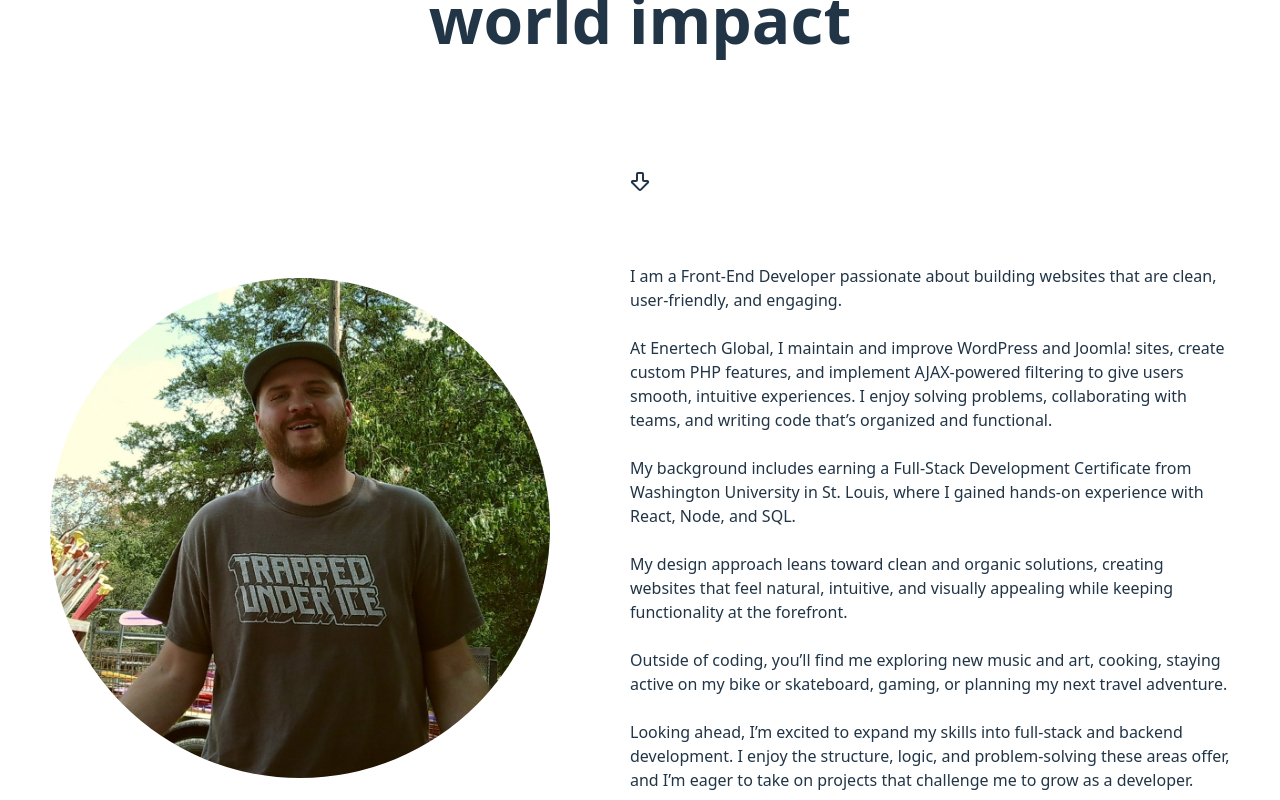
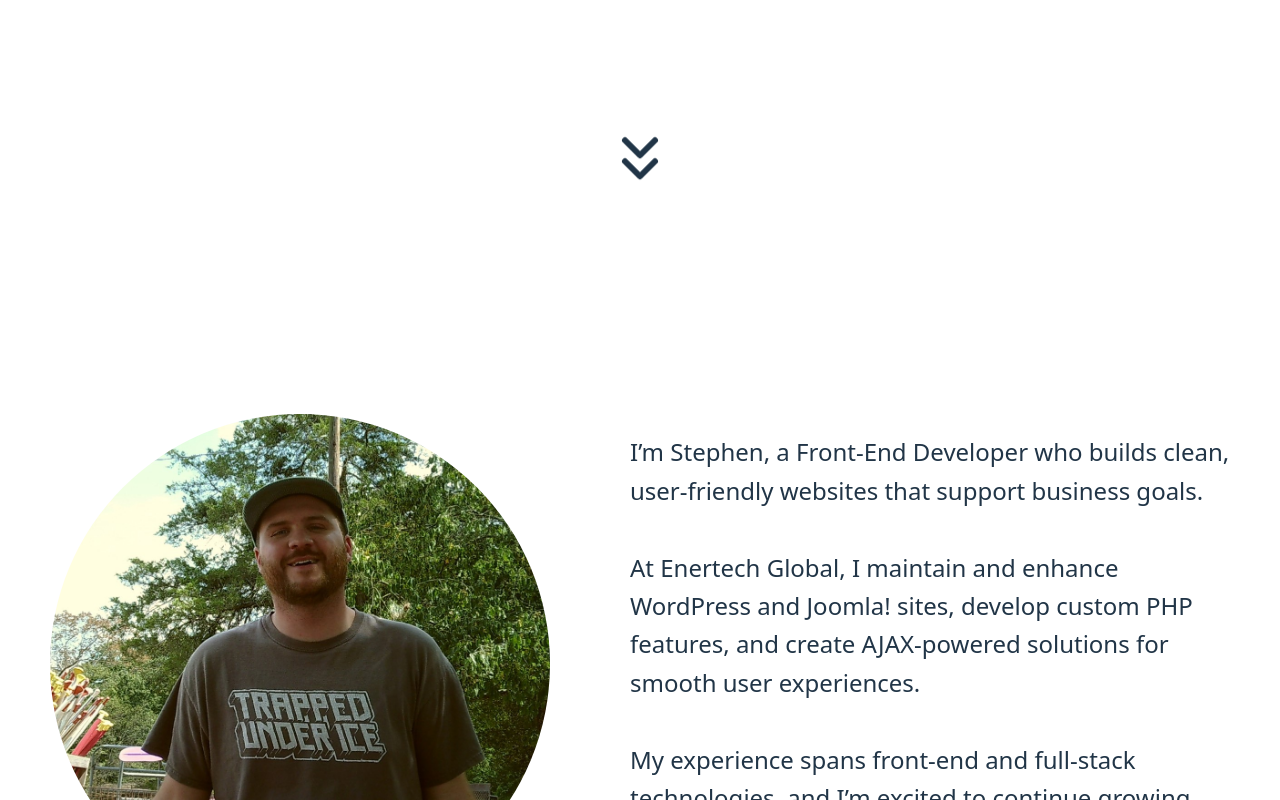
Before and after one commit to stephen-kern/vue-portfolio, a Vue app: page / in a window 1280 px wide. Shown: the part 580-1380 px from the top of the page. Built offline with nearby package versions, Linux system fonts and the light colour scheme.

Commit message:
home page adjustments

```diff
--- a/src/App.vue
+++ b/src/App.vue
@@ -16,4 +16,6 @@ import Navbar from "./components/Navbar.vue";
   </footer>
 </template>
 
-<style scoped></style>
+<style scoped>
+
+</style>
--- a/src/views/Home.vue
+++ b/src/views/Home.vue
@@ -1,6 +1,21 @@
 <script setup lang="ts">
 const name: string = "Stephen Kern";
-import { ArrowBigDown } from "lucide-vue-next";
+import { ChevronsDown } from "lucide-vue-next";
+import { ref, onMounted, onUnmounted } from "vue";
+
+const scrollY = ref(0);
+
+const handleScroll = () => {
+  scrollY.value = window.scrollY;
+};
+
+onMounted(() => {
+  window.addEventListener("scroll", handleScroll);
+});
+
+onUnmounted(() => {
+  window.removeEventListener("scroll", handleScroll);
+});
 </script>
 
 <template>
@@ -11,11 +26,18 @@ import { ArrowBigDown } from "lucide-vue-next";
     <h2>Detail-driven development with real-world impact</h2>
 
     <div class="cta-space">
-      <ArrowBigDown />
+      <ChevronsDown
+        class="chevrons"
+        :size="72"
+        :style="{
+          opacity: Math.max(1 - scrollY / 550, 0), // Fade out as you scroll down
+          transition: 'opacity 0.3s ease',
+        }"
+      />
     </div>
   </section>
-  <section>
-    <div class="story-section">
+  <section class="story-section">
+    <div class="story-grid">
       <img
         class="pfp"
         src="../assets/summer24square.JPG"
@@ -23,31 +45,16 @@ import { ArrowBigDown } from "lucide-vue-next";
       />
       <div class="story">
         <p>
-          I am a Front-End Developer passionate about building websites that are
-          clean, user-friendly, and engaging.
+          I’m Stephen, a Front-End Developer who builds clean, user-friendly
+          websites that support business goals.
           <br /><br />
-          At Enertech Global, I maintain and improve WordPress and Joomla!
-          sites, create custom PHP features, and implement AJAX-powered
-          filtering to give users smooth, intuitive experiences. I enjoy solving
-          problems, collaborating with teams, and writing code that’s organized
-          and functional.
+          At Enertech Global, I maintain and enhance WordPress and Joomla! sites, develop custom PHP features,
+          and create AJAX-powered solutions for smooth user experiences.
           <br /><br />
-          My background includes earning a Full-Stack Development Certificate
-          from Washington University in St. Louis, where I gained hands-on
-          experience with React, Node, and SQL.
-          <br /><br />
-          My design approach leans toward clean and organic solutions, creating
-          websites that feel natural, intuitive, and visually appealing while
-          keeping functionality at the forefront.
-          <br /><br />
-          Outside of coding, you’ll find me exploring new music and art,
-          cooking, staying active on my bike or skateboard, gaming, or planning
-          my next travel adventure.
-          <br /><br />
-          Looking ahead, I’m excited to expand my skills into full-stack and
-          backend development. I enjoy the structure, logic, and problem-solving
-          these areas offer, and I’m eager to take on projects that challenge me
-          to grow as a developer.
+          My
+          experience spans front-end and full-stack technologies, and I’m
+          excited to continue growing into backend and full-stack roles where I
+          can take on new challenges.
         </p>
       </div>
     </div>
@@ -58,18 +65,42 @@ import { ArrowBigDown } from "lucide-vue-next";
 .cta {
   display: flex;
   flex-direction: column;
-  justify-content: space-evenly;
   text-align: center;
-  min-height: 90vh;
+  height: 80vh;
+  padding: 2em;
 }
 
 .cta-space {
   text-align: center;
+  margin-top: auto;
 }
 .cta h2 {
   font-size: 4rem;
 }
+
 .story-section {
+  height: 100vh;
+  padding: 2em;
+  display: flex;
+  justify-content: center;
+  align-items: center;
+}
+
+@keyframes pulse {
+  0%,
+  100% {
+    transform: translateY(0);
+  }
+  50% {
+    transform: translateY(6px);
+  }
+}
+
+.chevrons{
+  animation: pulse 2s infinite;
+}
+
+.story-grid {
   display: flex;
   justify-content: center;
   align-items: center;
@@ -81,6 +112,12 @@ import { ArrowBigDown } from "lucide-vue-next";
   max-width: 600px;
   text-align: left;
 }
+
+.story p {
+  font-size: 1.5rem;
+  line-height: 1.6;
+}
+
 .pfp {
   border-radius: 50%;
   max-width: 500px;
```
